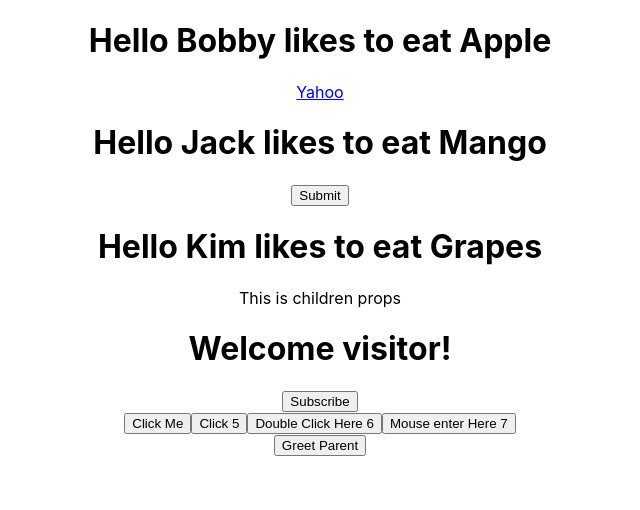
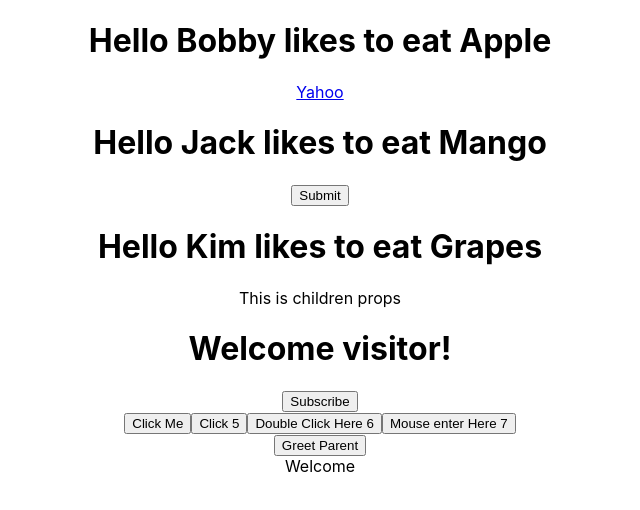
Before and after one commit to Jaswal1p/brand-new-react2023, a React (Create React App) app: page / in a window 1280 px wide. Shown: the top 510 px of the page, without its empty margins (320-960 px from the left). Built offline with nearby package versions, Linux system fonts and the light colour scheme.

Commit message:
added code for 2 ways of conditional rendering

```diff
--- a/src/App.js
+++ b/src/App.js
@@ -5,6 +5,7 @@
 import { Message } from './components/Message';
 import { ClickHandler } from './components/ClickHandler';
 import { Parent } from './components/Parent';
+import { UserGreeting } from './components/UserGreeting';
 
 // function App() {
 //   return (
@@ -47,6 +48,8 @@
       <ClickHandler />
 
       <Parent />
+
+      <UserGreeting />
     </div>
   );
 }
--- /dev/null
+++ b/src/components/UserGreeting.js
@@ -0,0 +1,13 @@
+export const UserGreeting = () => {
+    const isLoggedIn = false;
+    // return (
+    //   <div>Welcome {isLoggedIn ? 'Bobby' : 'Guest'}</div>
+
+
+    // );
+
+    return (
+      <div>Welcome {isLoggedIn && 'Bobby'}</div>
+    );
+
+};
```
